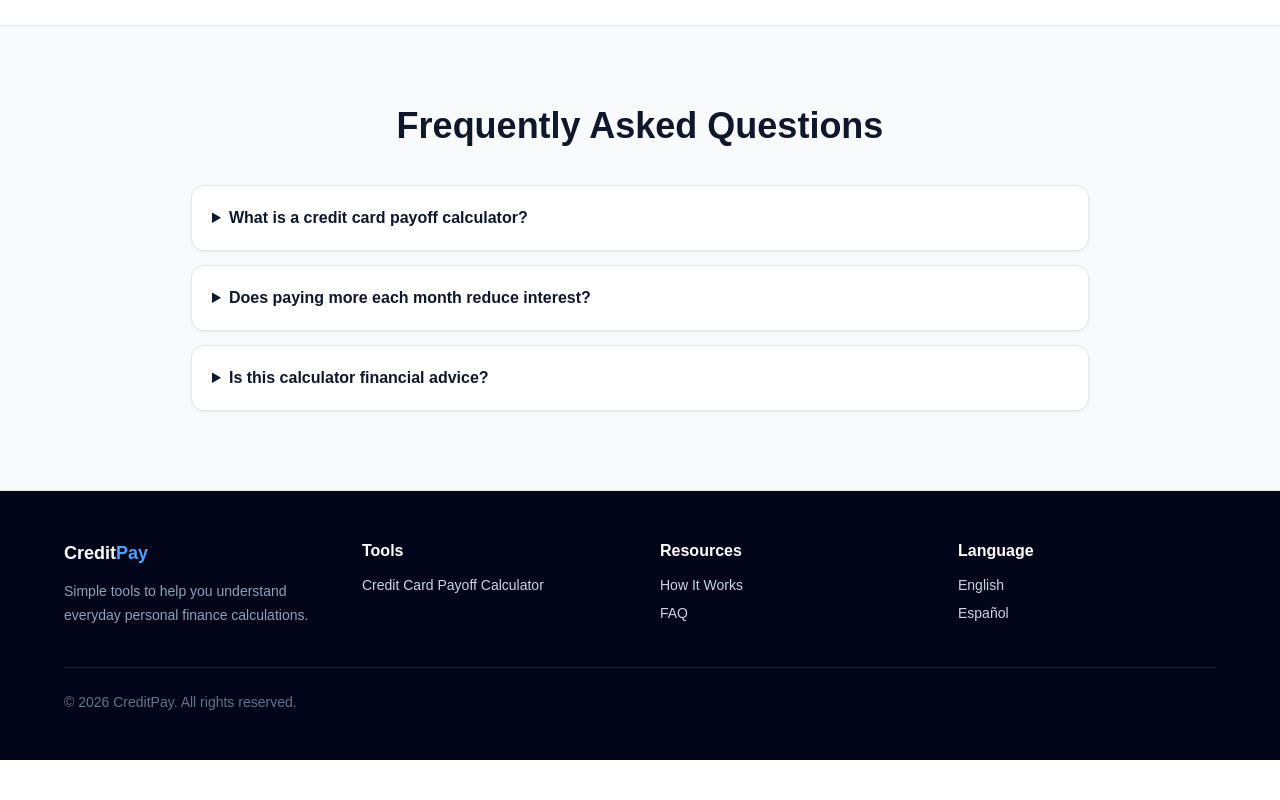
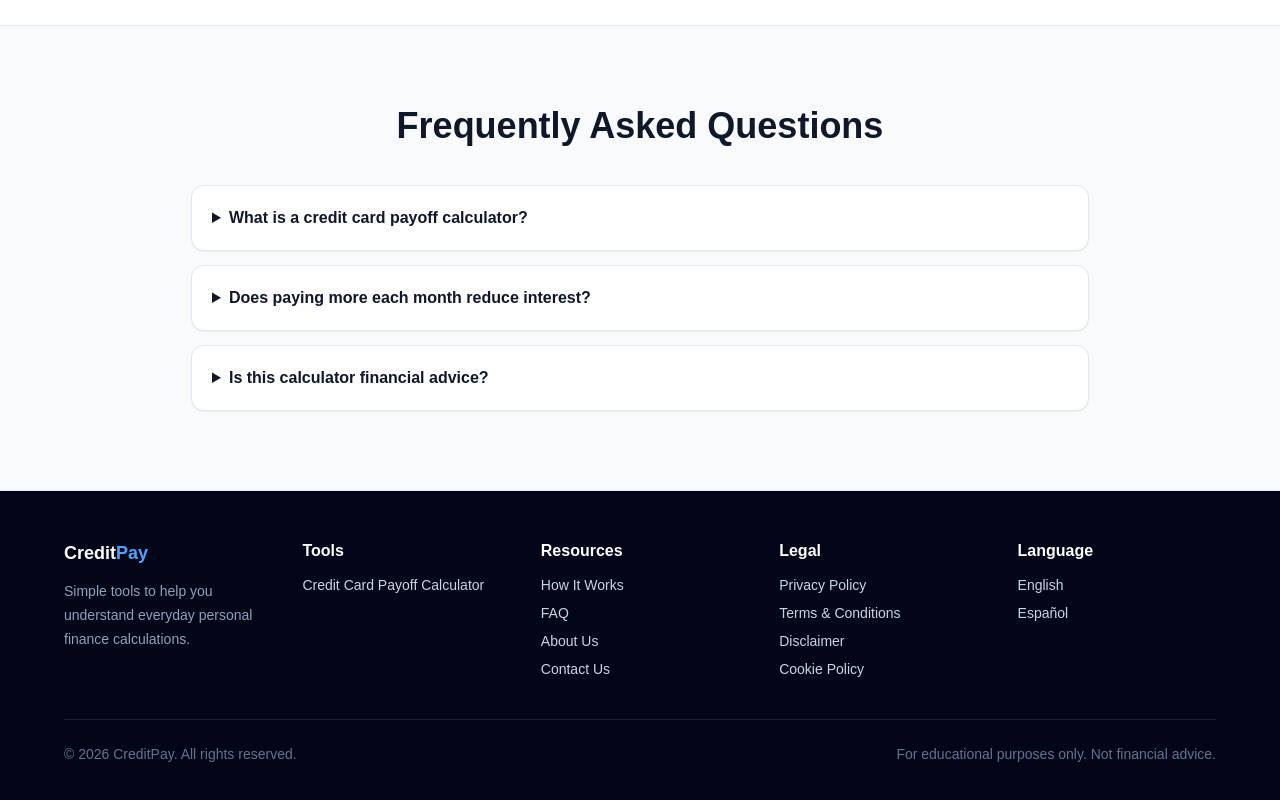
Before and after one commit to Rajiv7787/credit-card-payoff-calculator, a Next.js app: page / in a window 1280 px wide. Shown: the part 1994-2794 px from the top of the page. Before the commit the page ends 2754 px from the top, so only its background shows below. Built offline with nearby package versions, Linux system fonts and the light colour scheme.

Commit message:
Complete English homepage footer

```diff
--- a/src/app/page.tsx
+++ b/src/app/page.tsx
@@ -343,27 +343,30 @@ export default function Home() {
         </div>
       </section>
 
-      {/* Footer */}
+            {/* Footer */}
       <footer className="border-t border-slate-200 bg-slate-950 px-4 py-12 text-slate-300">
-
         <div className="mx-auto max-w-6xl">
 
-          <div className="grid gap-10 sm:grid-cols-2 md:grid-cols-4">
+          <div className="grid gap-10 sm:grid-cols-2 md:grid-cols-5">
 
+            {/* Brand */}
             <div>
               <h3 className="text-lg font-bold text-white">
                 Credit<span className="text-blue-400">Pay</span>
               </h3>
+
               <p className="mt-3 text-sm leading-6 text-slate-400">
                 Simple tools to help you understand everyday personal
                 finance calculations.
               </p>
             </div>
 
+            {/* Tools */}
             <div>
               <h4 className="font-semibold text-white">
                 Tools
               </h4>
+
               <div className="mt-3 space-y-2 text-sm">
                 <Link
                   href="/en/credit-card-payoff-calculator"
@@ -374,29 +377,98 @@ export default function Home() {
               </div>
             </div>
 
+            {/* Resources */}
             <div>
               <h4 className="font-semibold text-white">
                 Resources
               </h4>
+
               <div className="mt-3 space-y-2 text-sm">
-                <a href="#how-it-works" className="block hover:text-white">
+                <a
+                  href="#how-it-works"
+                  className="block hover:text-white"
+                >
                   How It Works
                 </a>
-                <a href="#faq" className="block hover:text-white">
+
+                <a
+                  href="#faq"
+                  className="block hover:text-white"
+                >
                   FAQ
                 </a>
+
+                <Link
+                  href="/about"
+                  className="block hover:text-white"
+                >
+                  About Us
+                </Link>
+
+                <Link
+                  href="/contact"
+                  className="block hover:text-white"
+                >
+                  Contact Us
+                </Link>
               </div>
             </div>
 
+            {/* Legal */}
+            <div>
+              <h4 className="font-semibold text-white">
+                Legal
+              </h4>
+
+              <div className="mt-3 space-y-2 text-sm">
+                <Link
+                  href="/privacy-policy"
+                  className="block hover:text-white"
+                >
+                  Privacy Policy
+                </Link>
+
+                <Link
+                  href="/terms"
+                  className="block hover:text-white"
+                >
+                  Terms & Conditions
+                </Link>
+
+                <Link
+                  href="/disclaimer"
+                  className="block hover:text-white"
+                >
+                  Disclaimer
+                </Link>
+
+                <Link
+                  href="/cookie-policy"
+                  className="block hover:text-white"
+                >
+                  Cookie Policy
+                </Link>
+              </div>
+            </div>
+
+            {/* Language */}
             <div>
               <h4 className="font-semibold text-white">
                 Language
               </h4>
+
               <div className="mt-3 space-y-2 text-sm">
-                <Link href="/" className="block hover:text-white">
+                <Link
+                  href="/"
+                  className="block hover:text-white"
+                >
                   English
                 </Link>
-                <Link href="/es/" className="block hover:text-white">
+
+                <Link
+                  href="/es/"
+                  className="block hover:text-white"
+                >
                   Español
                 </Link>
               </div>
@@ -405,11 +477,16 @@ export default function Home() {
           </div>
 
           <div className="mt-10 border-t border-white/10 pt-6 text-sm text-slate-500">
-            © 2026 CreditPay. All rights reserved.
+            <div className="flex flex-col gap-2 sm:flex-row sm:items-center sm:justify-between">
+              <p>© 2026 CreditPay. All rights reserved.</p>
+
+              <p>
+                For educational purposes only. Not financial advice.
+              </p>
+            </div>
           </div>
 
         </div>
-
       </footer>
 
     </main>
```
